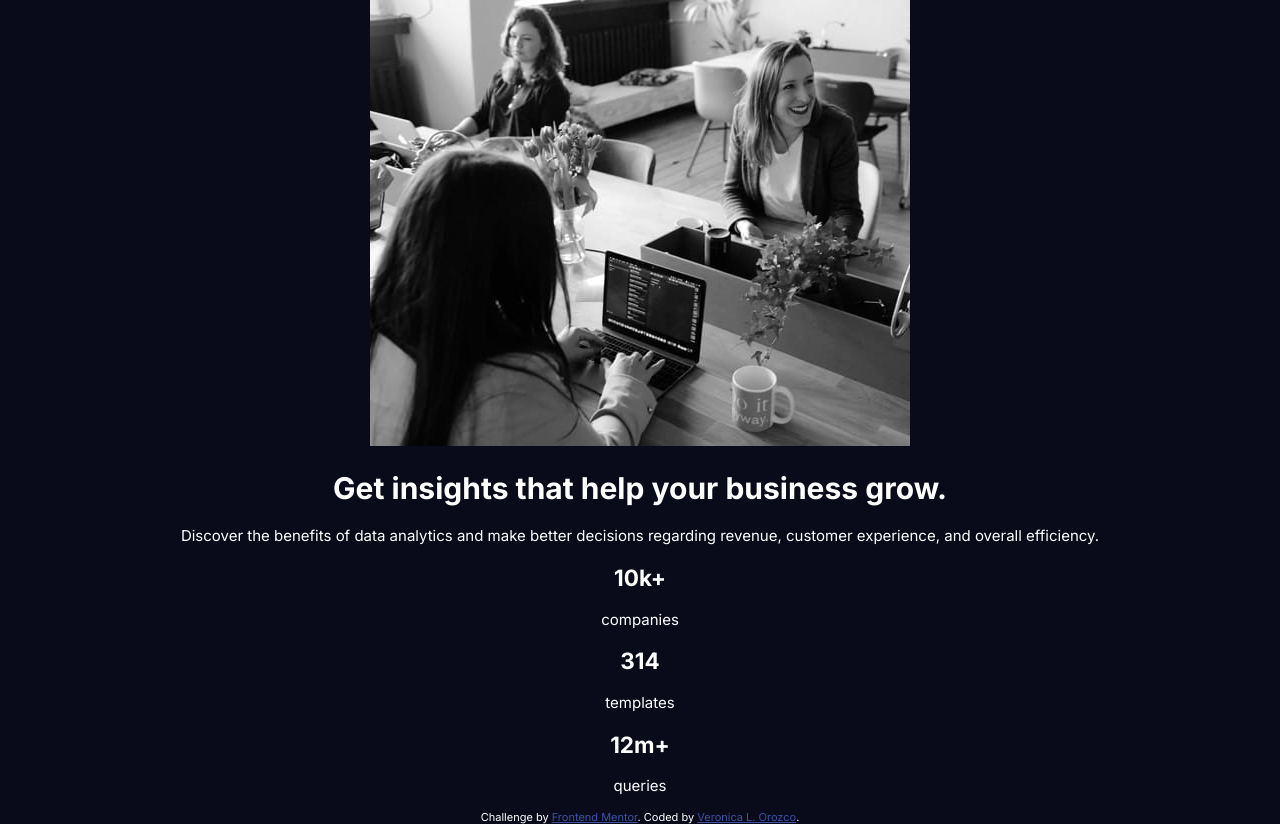
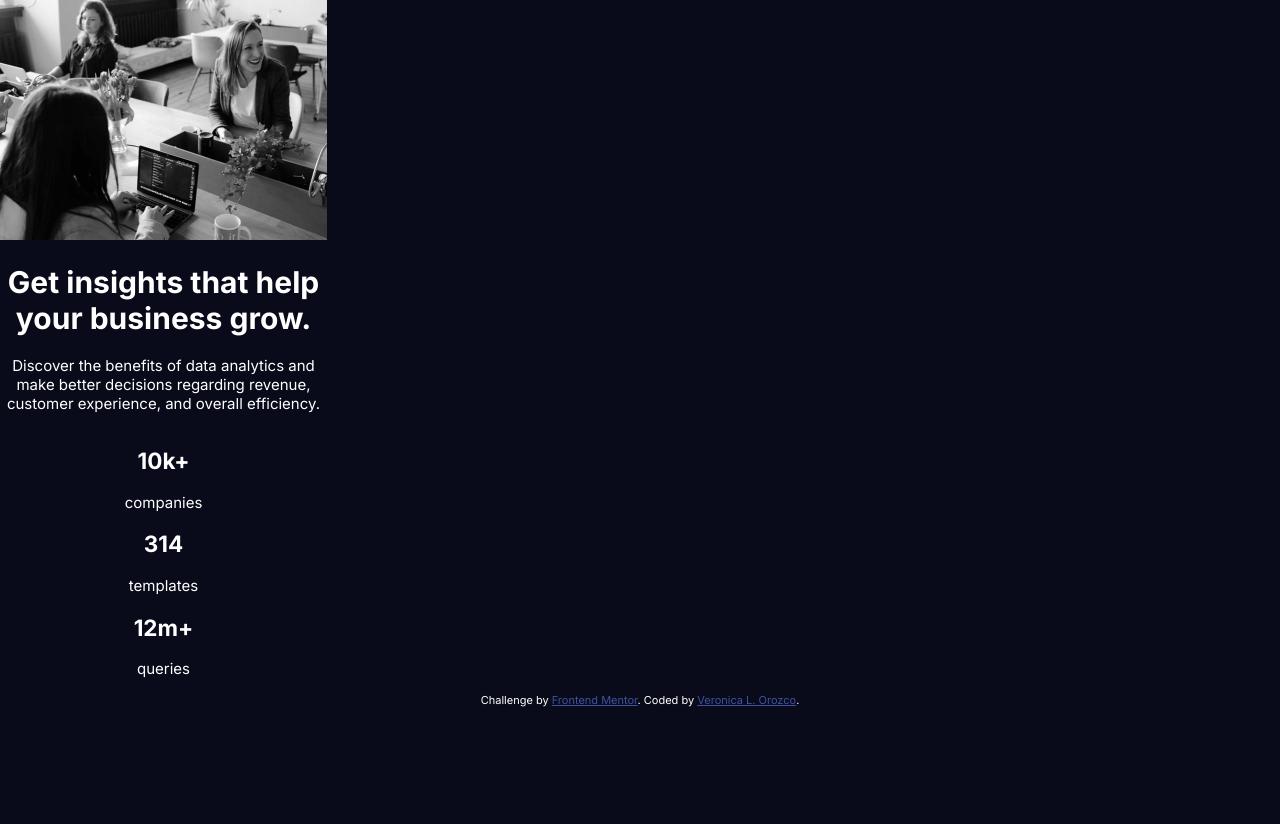
Before and after one commit to VLOrozco/Mobile-first-stats-preview-card-component, a plain HTML site: page index.html in a window 1280 px wide. After the commit the page ends 800 px from the top, so only its background shows below. Drawn offline with Linux system fonts and the light colour scheme.

Commit message:
Image width sizing

```diff
--- a/index.html
+++ b/index.html
@@ -13,10 +13,11 @@
 <body>
 
 <div class="container">
+
   <div class="image">
-    <picture>
-      <source media="(min-width: 750px)" srcset="images/image-header-desktop.jpg">
-      <img src="images/image-header-mobile.jpg" alt="Business group meeting">
+    <picture class="picture">
+      <source  class="picture" media="(min-width: 750px)" srcset="images/image-header-mobile.jpg">
+      <img  class="picture" src="images/image-header-desktop.jpg" alt="Business group meeting">
     </picture>
     <div class="purple"></div>
   </div>
@@ -24,22 +25,25 @@
   <div class="info">
     <h1 id="title">Get insights that help your business grow.</h1>
     <p id="description">Discover the benefits of data analytics and make better decisions regarding revenue, customer experience, and overall efficiency.</p>
+  </div>
 
   <div class="stats">
     <div class="companies">
       <h2 class="data">10k+</h2>
       <p class="project-title">companies</p>
     </div>
+
     <div class="templates">
       <h2 class="data">314</h2>
       <p class="project-title">templates</p>
     </div>
+
     <div class="queries">
       <h2 class="data">12m+</h2>
       <p class="project-title">queries</p>
     </div>
   </div>
-  </div>
+
 </div>
 
 <div class="attribution">
--- a/styles.css
+++ b/styles.css
@@ -36,8 +36,19 @@ body {
 
 /* ========================================================================= */
 /* 2. LAYOUT */
+.container {
+  display: grid;
+  width: 327px;
+}
 
+/* .image {
+  height: 346px;
+  width: 520px;
+} */
 
+.picture, .purple {
+  width: 327px;
+}
 
 /* ========================================================================= */
 /* 3. TYPOGRAPHY */
```
Lines whose indentation alone changed are shown as unchanged.
